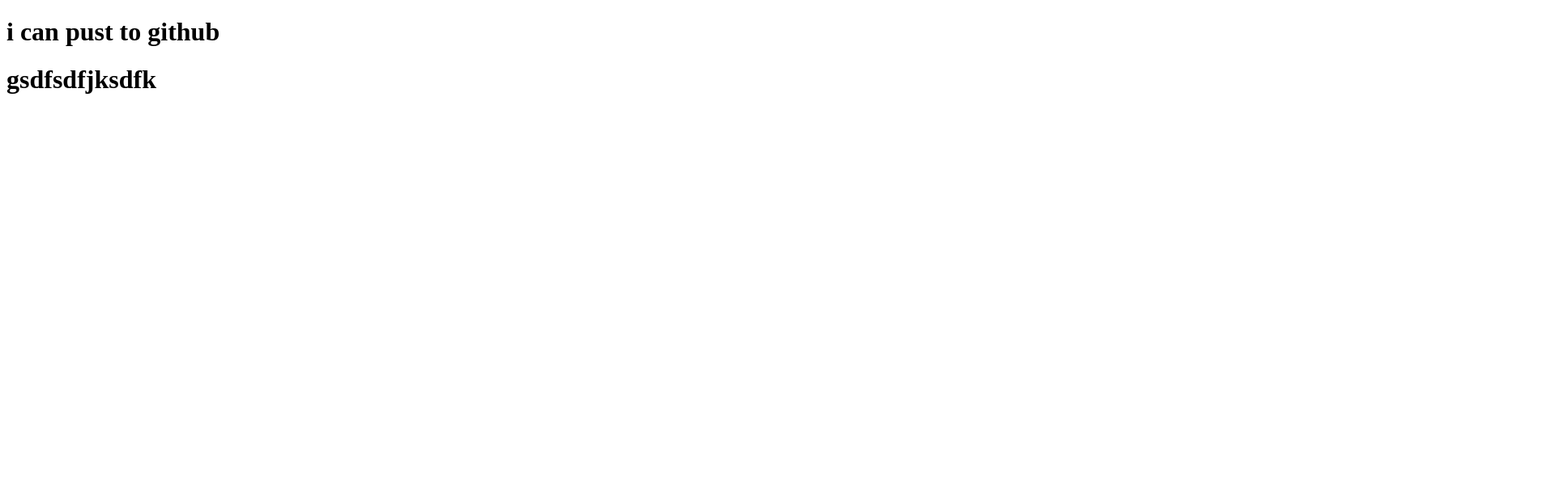
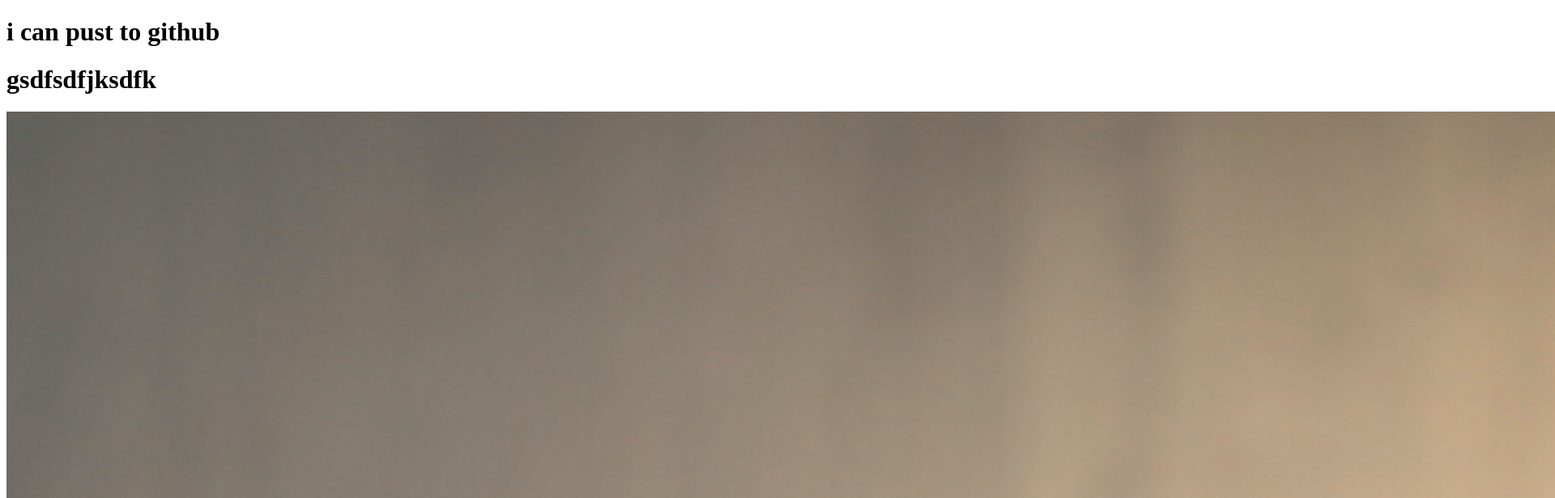
Before and after one commit to graphixtix/my-first-repo, a plain HTML site: page index.html in a window 1280 px wide. Shown: the top 616 px of the page at 81% size, 1920 px wide, since content can reach past the window. Drawn offline with Linux system fonts and the light colour scheme.

Commit message:
image added

```diff
--- a/index.html
+++ b/index.html
@@ -10,5 +10,6 @@
 <body>
     <h1>i can pust to github</h1>
     <h1>gsdfsdfjksdfk</h1>
+    <img src="man1.jpg" alt="">
 </body>
 </html>
```
Also changed, not shown: man1.jpg (added), png.png (added).
